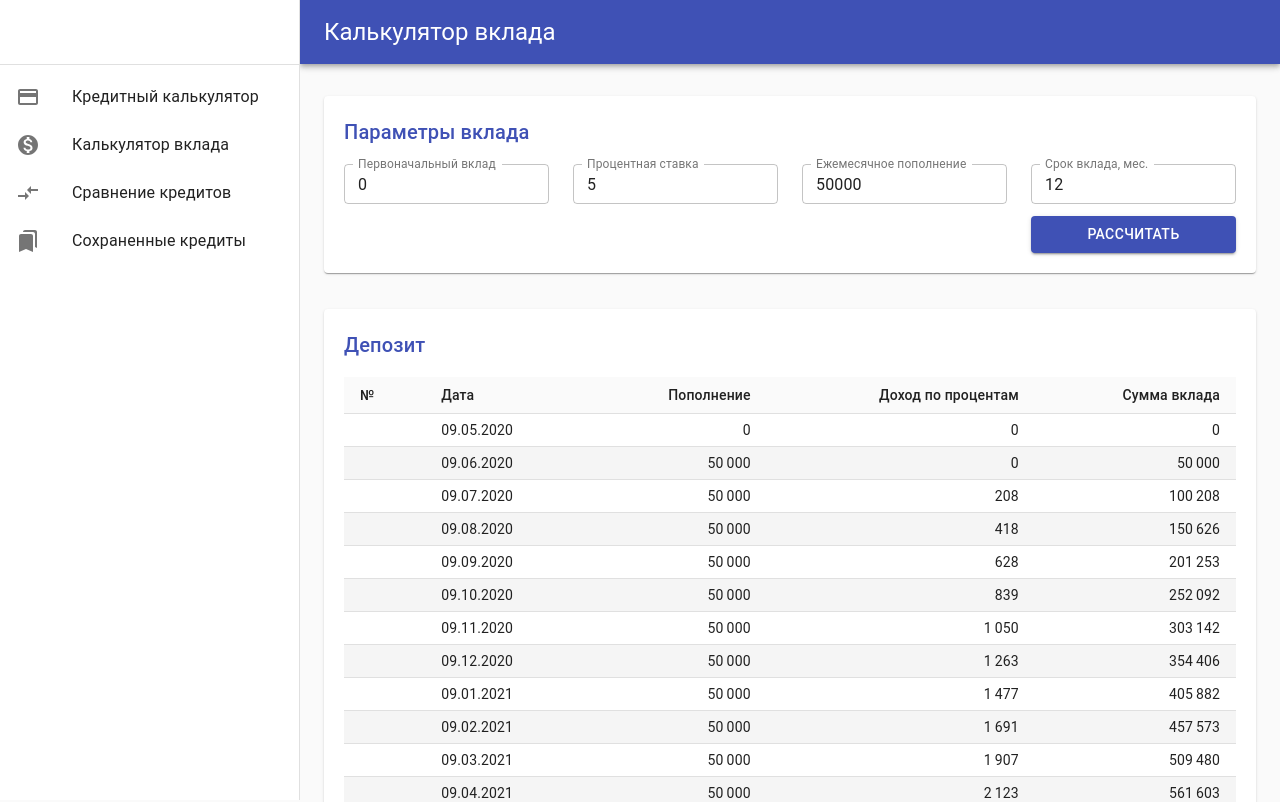
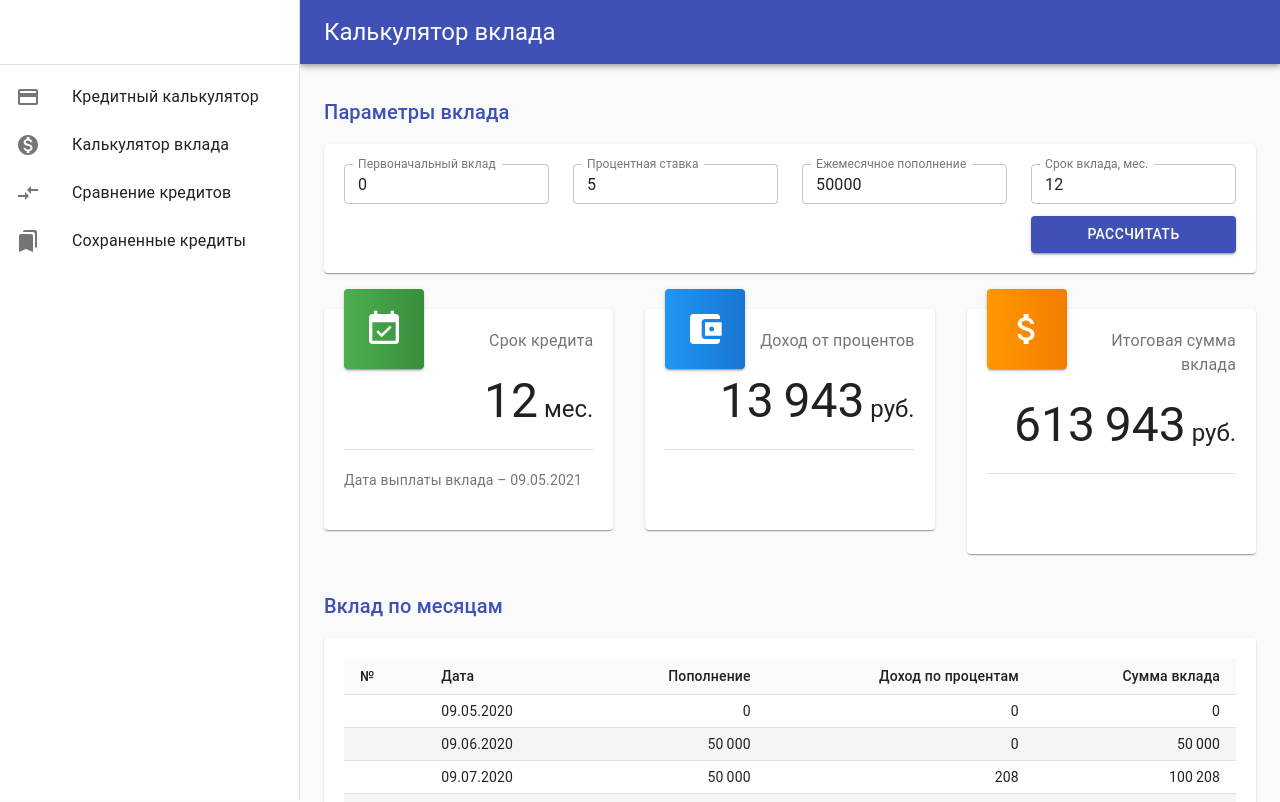
Before and after one commit to leonidfeskov/calculator, a React app: page /deposit in a window 1280 px wide. Shown: the top 802 px of the page. Built offline with nearby package versions, Linux system fonts and the light colour scheme.

Commit message:
Add deposit summary

```diff
--- a/src/calc/deposit.js
+++ b/src/calc/deposit.js
@@ -17,6 +17,7 @@ class Deposit {
     calculateSomePayment() {
         const previousMonth = this.depositeDate[this.depositeDate.length - 1];
         const currentMonth = {
+            number: previousMonth.number + 1,
             date: getNextMonth(previousMonth.date),
             payment: this.payment,
         };
@@ -24,6 +25,7 @@ class Deposit {
         const income = (previousMonth.sum * this.percentage) / 12;
 
         currentMonth.income = income;
+        currentMonth.totalIncome = previousMonth.totalIncome + income;
         currentMonth.sum = previousMonth.sum + income + this.payment;
 
         this.depositeDate.push(currentMonth);
@@ -31,9 +33,11 @@ class Deposit {
 
     calculate() {
         this.depositeDate[0] = {
+            number: 0,
             date: startDate,
             sum: this.sum,
             income: 0,
+            totalIncome: 0,
             payment: 0,
         };
 
@@ -42,7 +46,17 @@ class Deposit {
             this.period -= 1;
         }
 
-        return this.depositeDate;
+        const lastPayment = this.depositeDate[this.depositeDate.length - 1];
+
+        return {
+            table: this.depositeDate,
+            summary: {
+                period: this.depositeDate.length - 1,
+                endDate: lastPayment.date,
+                totalIncome: lastPayment.totalIncome,
+                totalSum: lastPayment.sum,
+            },
+        };
     }
 }
 
--- a/src/components/DepositDataTable/index.js
+++ b/src/components/DepositDataTable/index.js
@@ -1,4 +1,4 @@
-import React from 'react';
+import React, { useMemo } from 'react';
 import { useSelector } from 'react-redux';
 import MuiTable from '@material-ui/core/Table';
 import MuiTableBody from '@material-ui/core/TableBody';
@@ -14,9 +14,11 @@ import { formatDate } from 'src/utils/date';
 export default function DepositDataTable() {
     const { depositData } = useSelector((state) => state);
 
-    return (
+    return useMemo(
+        () => (
+            <>
+                <BoxTitle>Вклад по месяцам</BoxTitle>
                 <Box>
-            <BoxTitle>Депозит</BoxTitle>
                     <MuiTable size="small" stickyHeader>
                         <MuiTableHead>
                             <MuiTableRow>
@@ -28,7 +30,7 @@ export default function DepositDataTable() {
                             </MuiTableRow>
                         </MuiTableHead>
                         <MuiTableBody>
-                    {depositData.map((row, index) => (
+                            {depositData.table.map((row, index) => (
                                 <MuiTableRow key={index}>
                                     <MuiTableCell />
                                     <MuiTableCell>{formatDate(row.date)}</MuiTableCell>
@@ -40,5 +42,8 @@ export default function DepositDataTable() {
                         </MuiTableBody>
                     </MuiTable>
                 </Box>
+            </>
+        ),
+        [depositData]
     );
 }
--- a/src/components/DepositForm/index.js
+++ b/src/components/DepositForm/index.js
@@ -7,7 +7,7 @@ import MuiGrid from '@material-ui/core/Grid';
 import Box from 'src/components/common/Box';
 import BoxTitle from 'src/components/common/Box/Title';
 import Input from 'src/components/common/Input';
-import { setPaymentSchedule } from 'src/reducers/paymentSchedule';
+import { setDepositData } from 'src/reducers/depositData';
 import calculateDeposit from 'src/calc/deposit';
 
 export default function CreditForm() {
@@ -15,10 +15,10 @@ export default function CreditForm() {
     const dispatch = useDispatch();
 
     const onSubmit = (values) => {
-        const initialSum = parseFloat(values.creditSum);
-        const percentage = parseFloat(values.creditPercent);
-        const payment = parseFloat(values.paymentPerMonth);
-        const period = parseFloat(values.creditPeriod);
+        const initialSum = parseFloat(values.initialSum);
+        const percentage = parseFloat(values.percentage);
+        const payment = parseFloat(values.payment);
+        const period = parseFloat(values.period);
 
         const depositData = calculateDeposit({
             initialSum,
@@ -26,12 +26,13 @@ export default function CreditForm() {
             payment,
             period,
         });
-        dispatch(setPaymentSchedule(depositData));
+        dispatch(setDepositData(depositData));
     };
 
     return (
+        <>
+            <BoxTitle>Параметры вклада</BoxTitle>
             <Box>
-            <BoxTitle>Параметры вклада</BoxTitle>
                 <Form
                     onSubmit={onSubmit}
                     initialValues={depositParams}
@@ -70,5 +71,6 @@ export default function CreditForm() {
                     )}
                 />
             </Box>
+        </>
     );
 }
--- /dev/null
+++ b/src/components/DepositSummary/index.js
@@ -0,0 +1,49 @@
+import React from 'react';
+import { useSelector } from 'react-redux';
+import MuiGrid from '@material-ui/core/Grid';
+import MuiEventAvailableIcon from '@material-ui/icons/EventAvailable';
+import MuiAttachMoneyIcon from '@material-ui/icons/AttachMoney';
+import MuiAccountBalanceWalletIcon from '@material-ui/icons/AccountBalanceWallet';
+
+import Summary from 'src/components/common/Summary';
+import { formatDate } from 'src/utils/date';
+import { priceFormat } from 'src/utils/common';
+
+export default function DepositSummary() {
+    const {
+        depositData: { summary },
+    } = useSelector((state) => state);
+
+    return (
+        <MuiGrid container spacing={4}>
+            <MuiGrid item xs={12} md={4} lg={4}>
+                <Summary
+                    title="Срок кредита"
+                    icon={<MuiEventAvailableIcon />}
+                    value={summary.period}
+                    units="мес."
+                    footer={`Дата выплаты вклада – ${formatDate(summary.endDate)}`}
+                    iconType="success"
+                />
+            </MuiGrid>
+            <MuiGrid item xs={12} md={4} lg={4}>
+                <Summary
+                    title="Доход от процентов"
+                    icon={<MuiAccountBalanceWalletIcon />}
+                    value={priceFormat(summary.totalIncome)}
+                    units="руб."
+                    iconType="info"
+                />
+            </MuiGrid>
+            <MuiGrid item xs={12} md={4} lg={4}>
+                <Summary
+                    title="Итоговая сумма вклада"
+                    icon={<MuiAttachMoneyIcon />}
+                    value={priceFormat(summary.totalSum)}
+                    units="руб."
+                    iconType="warning"
+                />
+            </MuiGrid>
+        </MuiGrid>
+    );
+}
--- a/src/pages/CompareCredits/index.js
+++ b/src/pages/CompareCredits/index.js
@@ -4,8 +4,6 @@ import MuiGrid from '@material-ui/core/Grid';
 import MultiCreditForm from 'src/components/MultiCreditForm';
 import SummaryMonthCount from 'src/components/SummaryMonthCount';
 import SummaryOverpayment from 'src/components/SummaryOverpayment';
-import PaymentsChart from 'src/components/PaymentsChart';
-import OverpaymentChart from 'src/components/OverpaymentChart';
 import PaymentScheduleTable from 'src/components/PaymentScheduleTable';
 
 export default function MainPage() {
@@ -26,16 +24,6 @@ export default function MainPage() {
             </MuiGrid>
             <MuiGrid container spacing={4}>
                 <MuiGrid item xs={12}>
-                    <OverpaymentChart />
-                </MuiGrid>
-            </MuiGrid>
-            <MuiGrid container spacing={4}>
-                <MuiGrid item xs={12}>
-                    <PaymentsChart />
-                </MuiGrid>
-            </MuiGrid>
-            <MuiGrid container spacing={4}>
-                <MuiGrid item xs={12}>
                     <PaymentScheduleTable />
                 </MuiGrid>
             </MuiGrid>
--- a/src/pages/Deposit/index.js
+++ b/src/pages/Deposit/index.js
@@ -2,6 +2,7 @@ import React from 'react';
 import MuiGrid from '@material-ui/core/Grid';
 
 import DepositForm from 'src/components/DepositForm';
+import DepositSummary from 'src/components/DepositSummary';
 import DepositDataTable from 'src/components/DepositDataTable';
 
 export default function DepositPage() {
@@ -12,8 +13,9 @@ export default function DepositPage() {
                     <DepositForm />
                 </MuiGrid>
             </MuiGrid>
+            <DepositSummary />
             <MuiGrid container spacing={4}>
-                <MuiGrid item xs={12}>
+                <MuiGrid item xs={12} md={12} lg={12}>
                     <DepositDataTable />
                 </MuiGrid>
             </MuiGrid>
--- a/src/pages/Main/index.js
+++ b/src/pages/Main/index.js
@@ -5,8 +5,8 @@ import CreditForm from 'src/components/CreditForm';
 import SummaryMonthCount from 'src/components/SummaryMonthCount';
 import SummaryPayment from 'src/components/SummaryPayment';
 import SummaryOverpayment from 'src/components/SummaryOverpayment';
-import PaymentsChart from 'src/components/PaymentsChart';
-import OverpaymentChart from 'src/components/OverpaymentChart';
+// import PaymentsChart from 'src/components/PaymentsChart';
+// import OverpaymentChart from 'src/components/OverpaymentChart';
 import PaymentScheduleTable from 'src/components/PaymentScheduleTable';
 
 export default function MainPage() {
@@ -28,16 +28,16 @@ export default function MainPage() {
                     <SummaryOverpayment />
                 </MuiGrid>
             </MuiGrid>
-            <MuiGrid container spacing={4}>
-                <MuiGrid item xs={12}>
-                    <OverpaymentChart />
-                </MuiGrid>
-            </MuiGrid>
-            <MuiGrid container spacing={4}>
-                <MuiGrid item xs={12}>
-                    <PaymentsChart />
-                </MuiGrid>
-            </MuiGrid>
+            {/* <MuiGrid container spacing={4}>*/}
+            {/*    <MuiGrid item xs={12}>*/}
+            {/*        <OverpaymentChart />*/}
+            {/*    </MuiGrid>*/}
+            {/* </MuiGrid>*/}
+            {/* <MuiGrid container spacing={4}>*/}
+            {/*    <MuiGrid item xs={12}>*/}
+            {/*        <PaymentsChart />*/}
+            {/*    </MuiGrid>*/}
+            {/* </MuiGrid>*/}
             <MuiGrid container spacing={4}>
                 <MuiGrid item xs={12}>
                     <PaymentScheduleTable />
```
Lines whose indentation alone changed are shown as unchanged.
